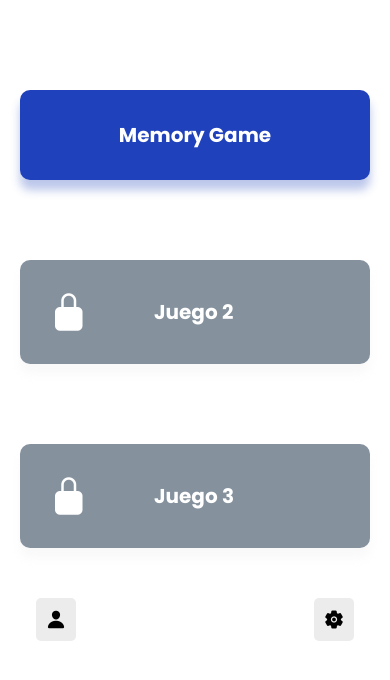
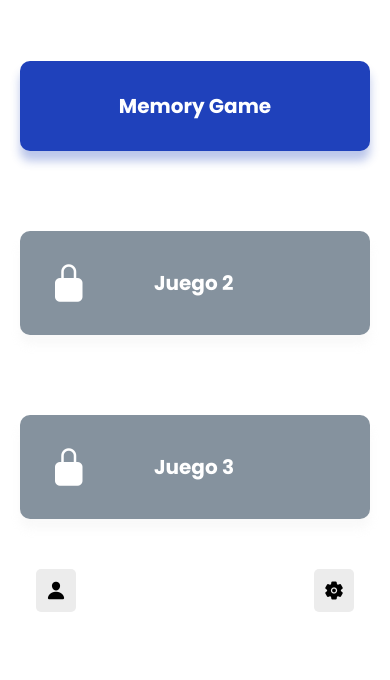
Before and after one commit to nahuellorenzo/TP-Final, a React Native app: screen /Main in a window 390 px wide. Shown: the top 680 px of the page. Built offline with nearby package versions, Linux system fonts and the light colour scheme; no server answers.

Commit message:
Agrego menos padding

```diff
--- a/components/screens/Main.tsx
+++ b/components/screens/Main.tsx
@@ -33,7 +33,7 @@ import Color from "../constants/Color";
         >
           <View
             style={{
-              marginVertical: Spacing * 3,
+              marginVertical: Spacing*0.1,
             }}
           >
 
```
